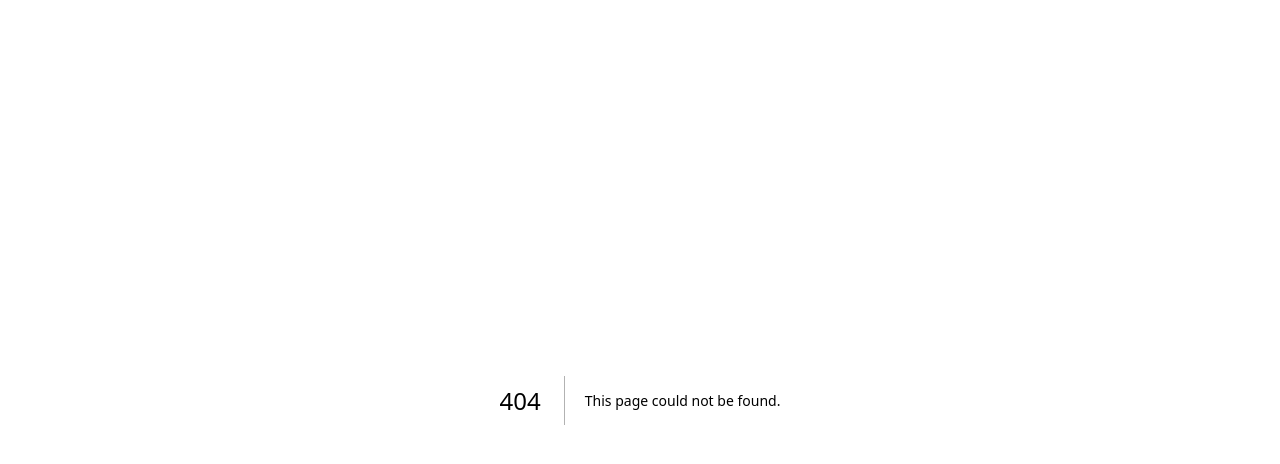
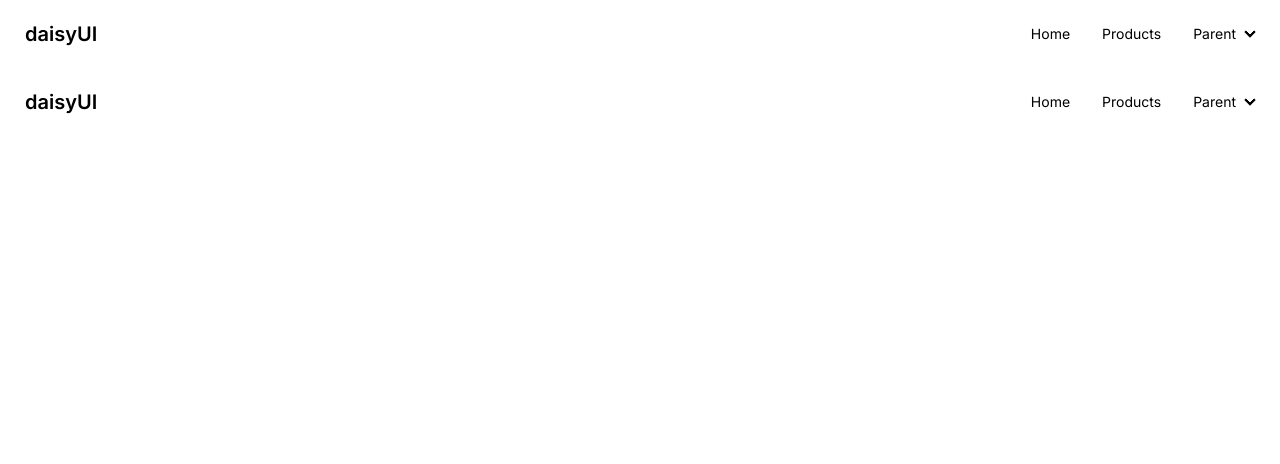
Before and after one commit to adnanDevelop/next-basics, a Next.js app: page /global/navbar in a window 1280 px wide. Before the commit this address had no page. Shown: the top 464 px of the page. Built offline with nearby package versions, Linux system fonts and the light colour scheme.

Commit message:
learned about routing

```diff
--- /dev/null
+++ b/src/app/global/navbar/page.js
@@ -0,0 +1,35 @@
+import Link from "next/link";
+import React from "react";
+
+export default function Navbar() {
+  return (
+    <div className="navbar bg-base-100">
+      <div className="flex-1">
+        <a className="btn btn-ghost text-xl">daisyUI</a>
+      </div>
+      <div className="flex-none">
+        <ul className="menu menu-horizontal px-1">
+          <li>
+            <Link href={"/"}>Home</Link>
+          </li>
+          <li>
+            <Link href={"products"}>Products</Link>
+          </li>
+          <li>
+            <details>
+              <summary>Parent</summary>
+              <ul className="bg-base-100 rounded-t-none p-2">
+                <li>
+                  <a>Link 1</a>
+                </li>
+                <li>
+                  <a>Link 2</a>
+                </li>
+              </ul>
+            </details>
+          </li>
+        </ul>
+      </div>
+    </div>
+  );
+}
--- a/src/app/layout.js
+++ b/src/app/layout.js
@@ -1,5 +1,6 @@
 import { Inter } from "next/font/google";
 import "./globals.css";
+import Navbar from "./global/navbar/page";
 
 const inter = Inter({ subsets: ["latin"] });
 
@@ -11,7 +12,10 @@
 export default function RootLayout({ children }) {
   return (
     <html lang="en">
-      <body className={inter.className}>{children}</body>
+      <body className={inter.className}>
+        <Navbar />
+        {children}
+      </body>
     </html>
   );
 }
--- a/tailwind.config.js
+++ b/tailwind.config.js
@@ -14,5 +14,5 @@
       },
     },
   },
-  plugins: [],
+  plugins: [require("daisyui")],
 };
```
Also changed, not shown: package.json (+6 -5 lines), 1 other file (tests, documents, lock files or other folders).
